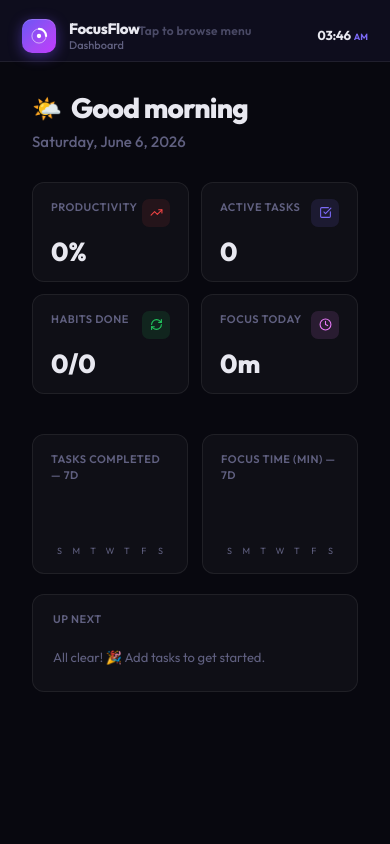
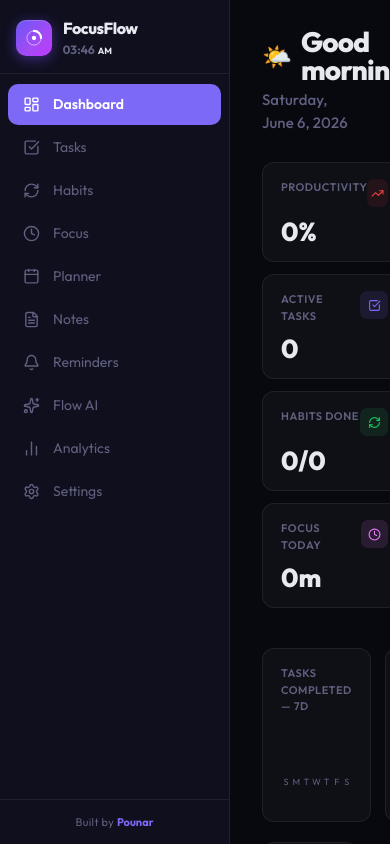
Before and after one commit to Pounar/FocusFlow, a Next.js app: page / in a window 390 px wide. Built offline with nearby package versions, Linux system fonts and the light colour scheme.

Commit message:
add the changes

```diff
--- a/app/layout.js
+++ b/app/layout.js
@@ -12,8 +12,8 @@ const geistMono = Geist_Mono({
 });
 
 export const metadata = {
-  title: "Create Next App",
-  description: "Generated by create next app",
+  title: "FocusFlow tracker web app",
+  description: "FocusFlow productivity tracker web app",
 };
 
 export default function RootLayout({ children }) {
--- a/app/page.jsx
+++ b/app/page.jsx
@@ -161,7 +161,7 @@ const NAV = [
 
 // ── Responsive breakpoint hook ───────────────────────────────────
 function useIsDesktop(bp=960) {
-  const [desk,setDesk]=useState(()=>typeof window!=="undefined"?window.innerWidth>=bp:true);
+  const [desk,setDesk]=useState(true);
   useEffect(()=>{
     const fn=()=>setDesk(window.innerWidth>=bp);
     window.addEventListener("resize",fn);
@@ -196,7 +196,7 @@ function SidebarContent({view,setView,reminders=[],onNav}) {
           <span style={{color:"var(--text)",fontWeight:800,fontSize:16,letterSpacing:"-.5px",display:"block"}}>FocusFlow</span>
           <div style={{display:"flex",alignItems:"baseline",gap:3,marginTop:1}}>
             <span style={{color:"var(--muted)",fontSize:12,fontWeight:700,fontVariantNumeric:"tabular-nums"}}>{t}</span>
-            <span style={{color:"var(--accent)",fontSize:9,fontWeight:700}}>{ap}</span>
+            <span style={{color:"var(--text)",fontSize:9,fontWeight:700}}>{ap}</span>
           </div>
         </div>
       </div>
@@ -1686,11 +1686,11 @@ function TopBar({view,setSidebarOpen}) {
         <span style={{color:"var(--text)",fontWeight:800,fontSize:15,letterSpacing:"-.4px",lineHeight:1}}>FocusFlow</span>
         {nav&&<span style={{color:"var(--muted)",fontSize:11,fontWeight:500,lineHeight:1}}>{nav.label}</span>}
       </div>
-      <span style={{position:"absolute",left:"50%",top:"50%",transform:"translate(-50%,-50%)",color:"var(--muted)",fontSize:12,fontWeight:600,letterSpacing:"0.3px",opacity:0.75,pointerEvents:"none",whiteSpace:"nowrap"}}>Tap to browse menu</span>
+      <span style={{position:"absolute",left:"50%",top:"calc(50% + 14px)",transform:"translate(-50%,-50%)",color:"var(--muted)",fontSize:12,fontWeight:600,letterSpacing:"0.3px",opacity:0.75,pointerEvents:"none",whiteSpace:"nowrap"}}>Tap to browse menu</span>
       {/* Live clock — right side */}
       <div style={{marginLeft:"auto",display:"flex",alignItems:"baseline",gap:3,pointerEvents:"none",flexShrink:0}}>
         <span style={{color:"var(--text)",fontSize:13,fontWeight:700,letterSpacing:"-0.3px",fontVariantNumeric:"tabular-nums"}}>{t}</span>
-        <span style={{color:"var(--accent)",fontSize:9,fontWeight:700}}>{ap}</span>
+        <span style={{color:"var(--text)",fontSize:9,fontWeight:700}}>{ap}</span>
       </div>
     </header>
   );
```
